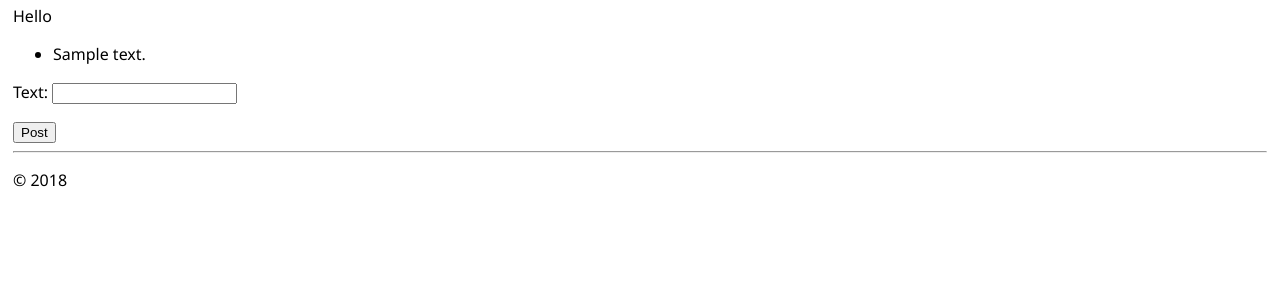
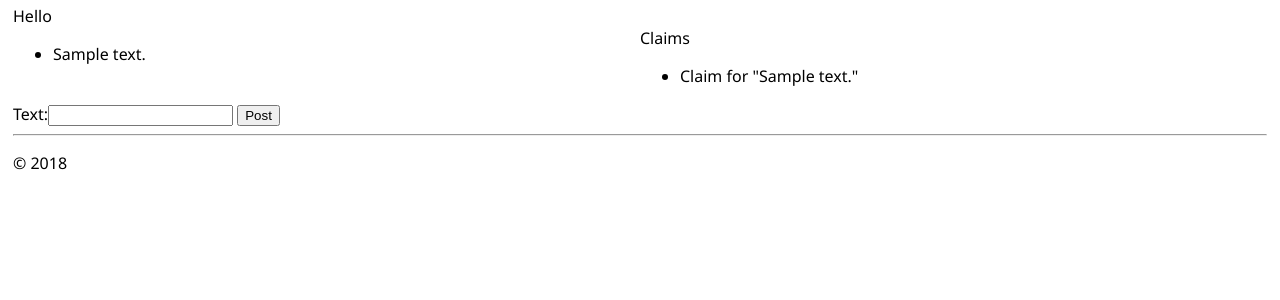
Before and after one commit to phoenix1712/detoxit, a Django app: template aggiehub/templates/aggiehub/home.html in a window 1280 px wide. Shown: the part 47-347 px from the top of the page. Run offline with Django 3.2, Linux system fonts and the light colour scheme; the template is opened without the code that fills it: values that come from a table or form of the project are taken from there, others are empty; tables that the repository leaves empty hold one stand-in row (values such as "Sample post").

Commit message:
Claims list

```diff
--- a/aggiehub/static/aggiehub/style.css
+++ b/aggiehub/static/aggiehub/style.css
@@ -25,3 +25,11 @@
     padding: 5px;
     font-family:'Segoe UI', Tahoma, Geneva, Verdana, sans-serif;
 }
+
+.row {
+    display: flex;
+}
+
+.column {
+    flex: 50%;
+}
--- a/aggiehub/templates/aggiehub/home.html
+++ b/aggiehub/templates/aggiehub/home.html
@@ -4,14 +4,26 @@ Home
 {% endblock %}
 {% block content %}
 Hello {{user.name}}
-<ul>
-    {% for post in posts %}
-        <li>{{ post.text }}</li>
-    {% endfor %}
-</ul>
+<div class="row">
+    <div class="column">
+        <ul>
+            {% for post in posts %}
+                <li>{{ post.text }}</li>
+            {% endfor %}
+        </ul>
+    </div>
+    <div class="column">
+        <h> Claims </h>
+        <ul>
+            {% for claim in claims %}
+                <li>Claim for "{{ claim.post }}"</li>
+            {% endfor %}
+        </ul>
+    </div>
+</div>
 <form method="POST" class="login-form">
     {% csrf_token %}
-    {{ form.as_p }}
+    {{ form }}
     <button type="submit" class="save btn btn-default">Post</button>
 </form>
 {% endblock %}
--- a/aggiehub/urls.py
+++ b/aggiehub/urls.py
@@ -7,6 +7,7 @@ urlpatterns = [
     path("", views.login, name="login"),
     path("home/", views.home, name="home"),
     path("logout/", views.logout, name="logout"),
+    # path("ajax/validate_username/", views.validate_username, name='validate_username'),
 ]
 
 urlpatterns += staticfiles_urlpatterns()
```
Also changed, not shown: aggiehub/templates/aggiehub/layout.html (+22 -0 lines), aggiehub/views.py (+11 -2 lines).
